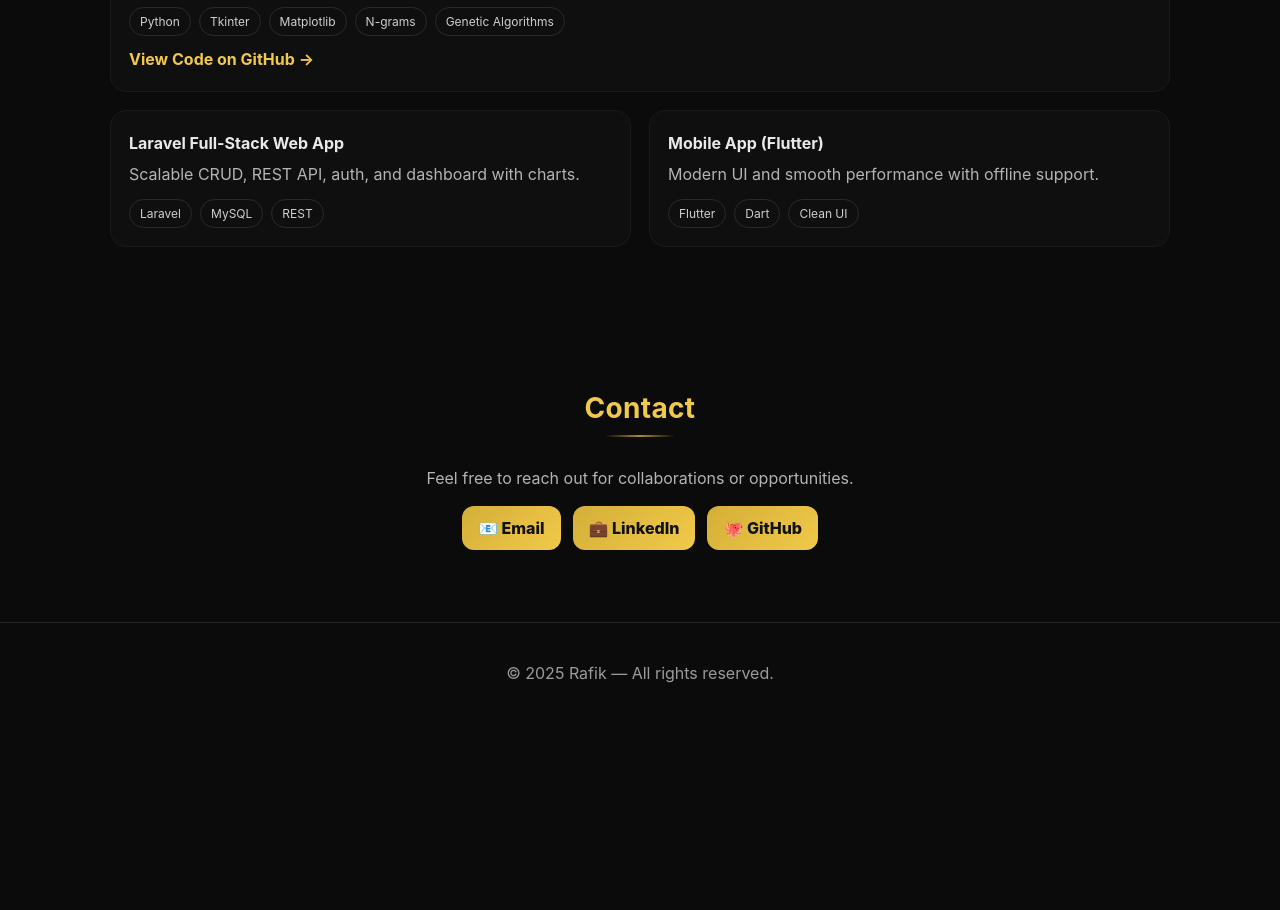
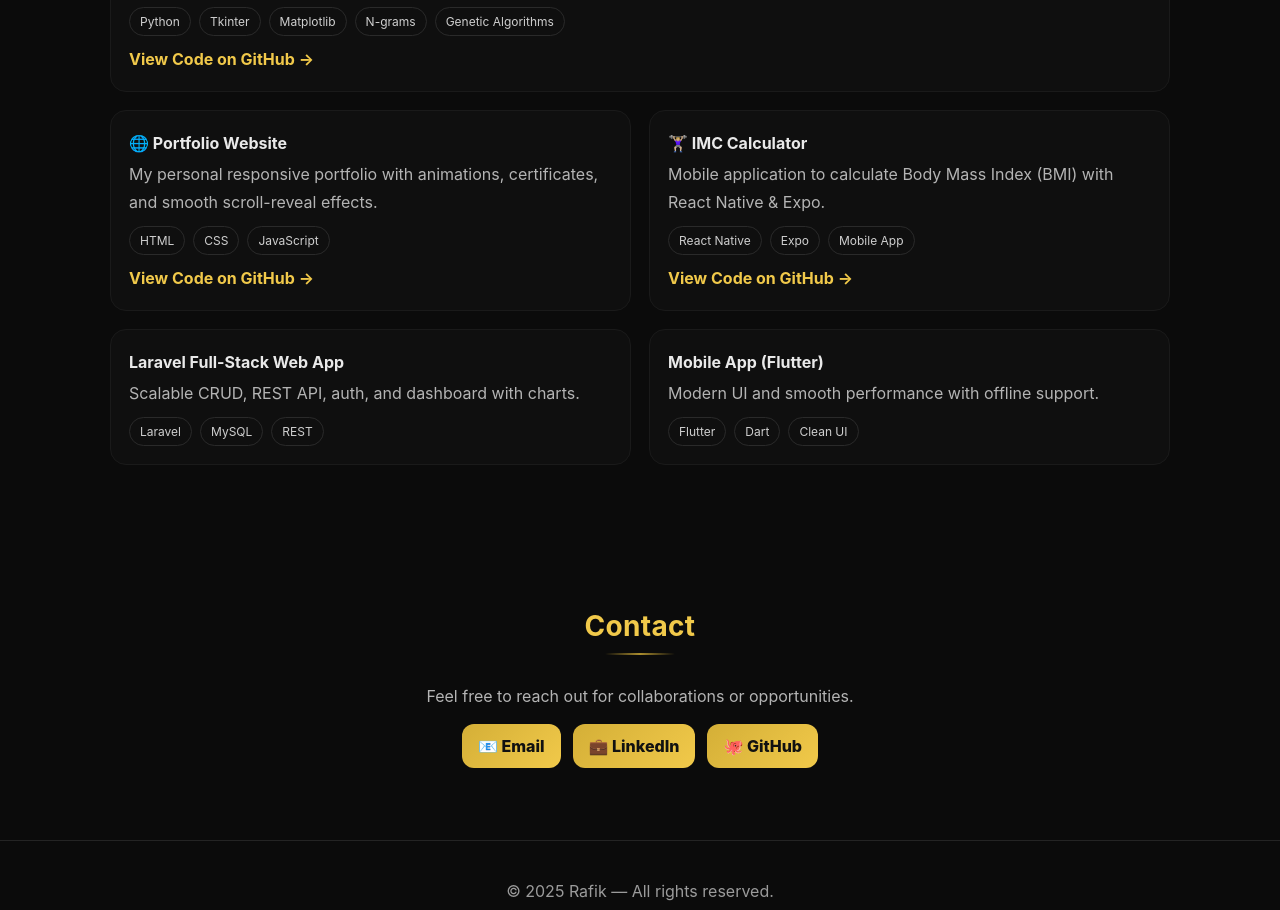
Before and after one commit to Rafikbou2/portfolio, a plain HTML site: page index.html in a window 1280 px wide. Shown: the part 2169-3079 px from the top of the page. Before the commit the page ends 2892 px from the top, so only its background shows below. Drawn offline with Linux system fonts and the light colour scheme.

Commit message:
Update index.html

```diff
--- a/index.html
+++ b/index.html
@@ -335,6 +335,28 @@
         </article>
 
         <article class="project reveal">
+            <h4>🌐 Portfolio Website</h4>
+            <p class="muted">My personal responsive portfolio with animations, certificates, and smooth scroll-reveal effects.</p>
+            <div class="tagbar">
+                <span class="tag">HTML</span><span class="tag">CSS</span><span class="tag">JavaScript</span>
+            </div>
+            <p style="margin-top:10px">
+                <a href="https://github.com/Rafikbou2/portfolio" target="_blank" rel="noopener noreferrer">View Code on GitHub →</a>
+            </p>
+        </article>
+
+        <article class="project reveal">
+            <h4>🏋🏼‍♀️ IMC Calculator</h4>
+            <p class="muted">Mobile application to calculate Body Mass Index (BMI) with React Native & Expo.</p>
+            <div class="tagbar">
+                <span class="tag">React Native</span><span class="tag">Expo</span><span class="tag">Mobile App</span>
+            </div>
+            <p style="margin-top:10px">
+                <a href="https://github.com/Rafikbou2/imc-calculator" target="_blank" rel="noopener noreferrer">View Code on GitHub →</a>
+            </p>
+        </article>
+
+        <article class="project reveal">
             <h4>Laravel Full-Stack Web App</h4>
             <p class="muted">Scalable CRUD, REST API, auth, and dashboard with charts.</p>
             <div class="tagbar"><span class="tag">Laravel</span><span class="tag">MySQL</span><span class="tag">REST</span></div>
@@ -347,6 +369,7 @@
         </article>
     </div>
 </section>
+
 
     <section id="contact" class="container">
         <h2 class="reveal">Contact</h2>
```
Lines whose indentation alone changed are shown as unchanged.
